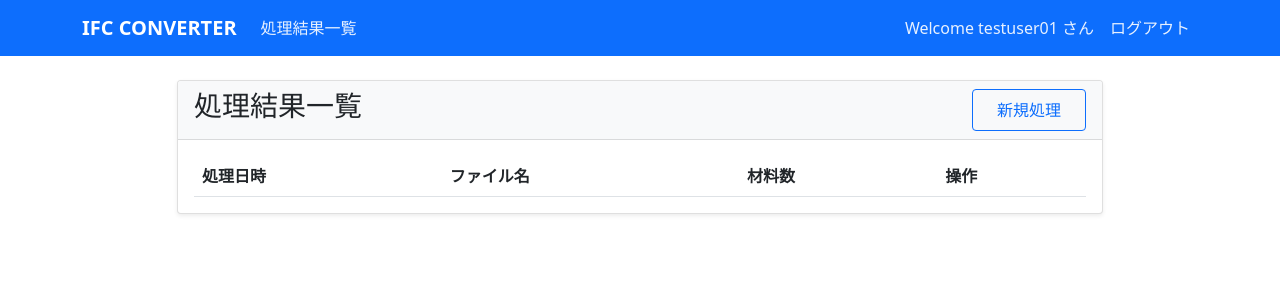
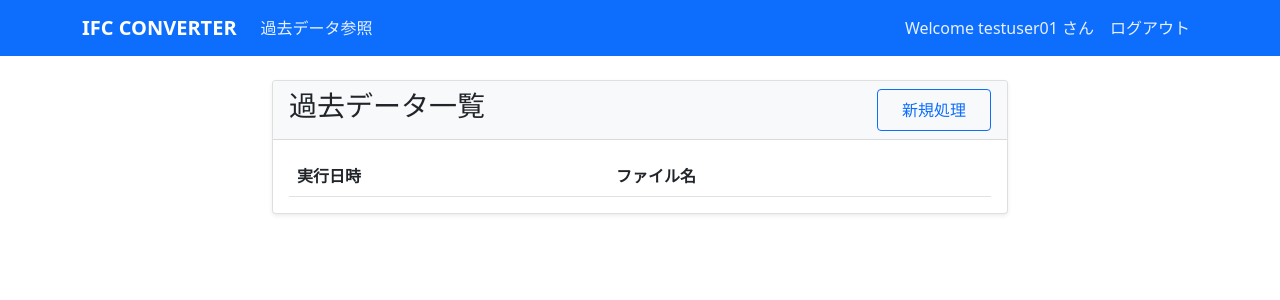
Before and after one commit to emimatsumura-f/IFC_processor_01, a Flask app: page /results in a window 1280 px wide. Shown: the top 300 px of the page. Run offline with Flask 3, Linux system fonts and the light colour scheme; a user stored in the database is signed in; lists and menus that the app fills with data are empty.

Commit message:
Update results page to display past data; show execution date and filename, with filename links to detailed data.
Replit-Commit-Author: Agent
Replit-Commit-Session-Id: 9fbc78f1-e887-48a6-afef-89963a6b85b8
Replit-Commit-Screenshot-Url: https://storage.googleapis.com/screenshot-production-us-central1/58ff10db-229a-4eeb-a50e-898135e96757/29fea5dd-7070-4c57-bfb0-08a905ecfed3.jpg

```diff
--- a/templates/base.html
+++ b/templates/base.html
@@ -18,7 +18,7 @@
                 <ul class="navbar-nav">
                     {% if current_user.is_authenticated %}
                     <li class="nav-item">
-                        <a class="nav-link" href="{{ url_for('main.view_results') }}">処理結果一覧</a>
+                        <a class="nav-link" href="{{ url_for('main.view_results') }}">過去データ参照</a>
                     </li>
                     {% endif %}
                 </ul>
--- a/templates/results.html
+++ b/templates/results.html
@@ -2,36 +2,29 @@
 
 {% block content %}
 <div class="row justify-content-center">
-    <div class="col-md-10">
+    <div class="col-md-8">
         <div class="card">
             <div class="card-header d-flex justify-content-between align-items-center">
-                <h3>処理結果一覧</h3>
+                <h3>過去データ一覧</h3>
                 <a href="{{ url_for('main.index') }}" class="btn btn-outline-primary">新規処理</a>
             </div>
             <div class="card-body">
                 <div class="table-responsive">
-                    <table class="table table-striped">
+                    <table class="table table-hover">
                         <thead>
                             <tr>
-                                <th>処理日時</th>
+                                <th>実行日時</th>
                                 <th>ファイル名</th>
-                                <th>材料数</th>
-                                <th>操作</th>
                             </tr>
                         </thead>
                         <tbody>
                             {% for result in results %}
                             <tr>
                                 <td>{{ result.processing_date.strftime('%Y-%m-%d %H:%M') }}</td>
-                                <td>{{ result.ifc_file.filename }}</td>
-                                <td>{{ result.get_material_data()|length }}</td>
                                 <td>
-                                    <a href="{{ url_for('main.view_result', result_id=result.id) }}"
-                                       class="btn btn-sm btn-info">詳細</a>
-                                    <form method="POST" action="{{ url_for('main.download_csv') }}" class="d-inline">
-                                        <input type="hidden" name="result_id" value="{{ result.id }}">
-                                        <button type="submit" class="btn btn-sm btn-success">CSV出力</button>
-                                    </form>
+                                    <a href="{{ url_for('main.view_result', result_id=result.id) }}">
+                                        {{ result.ifc_file.filename }}
+                                    </a>
                                 </td>
                             </tr>
                             {% endfor %}
```
